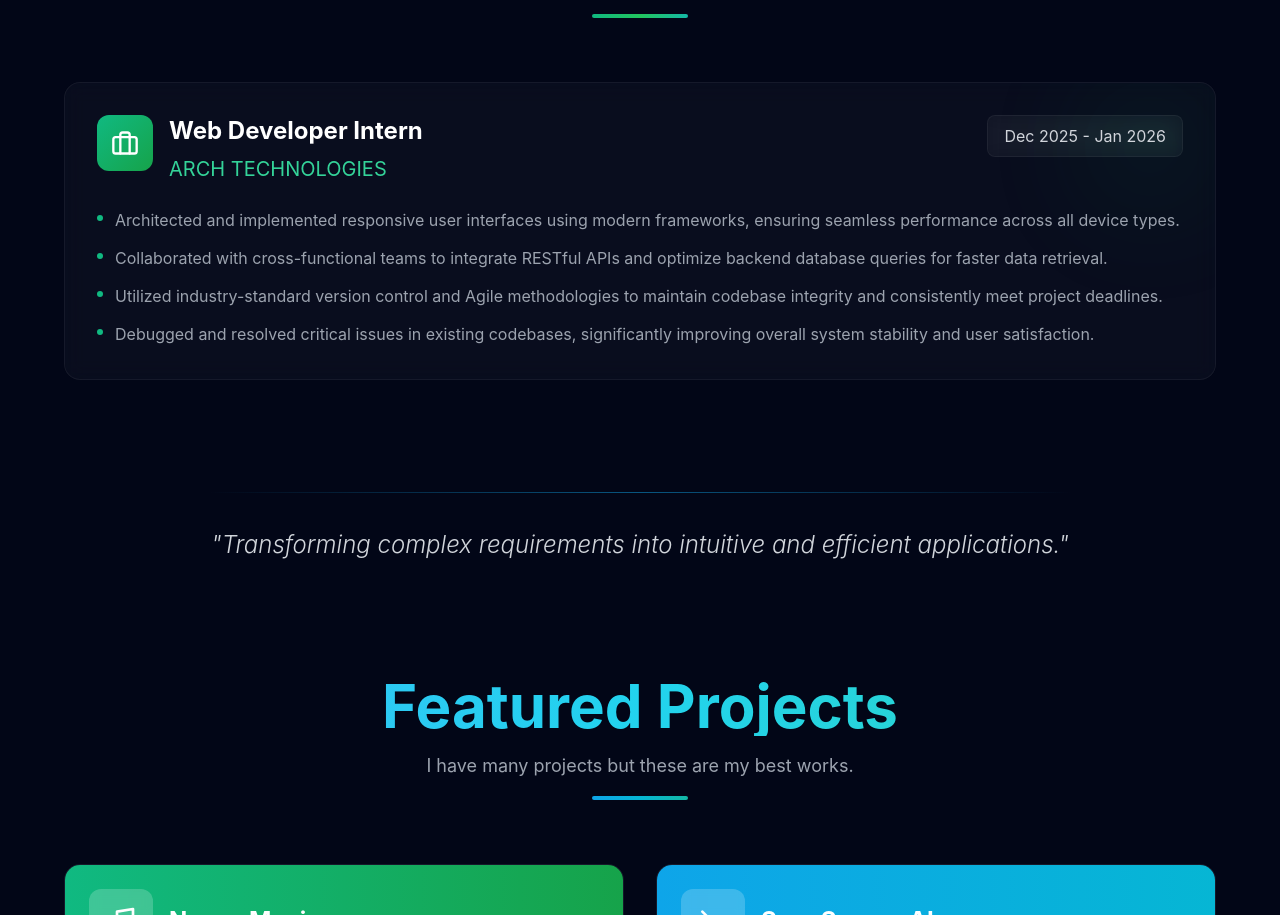
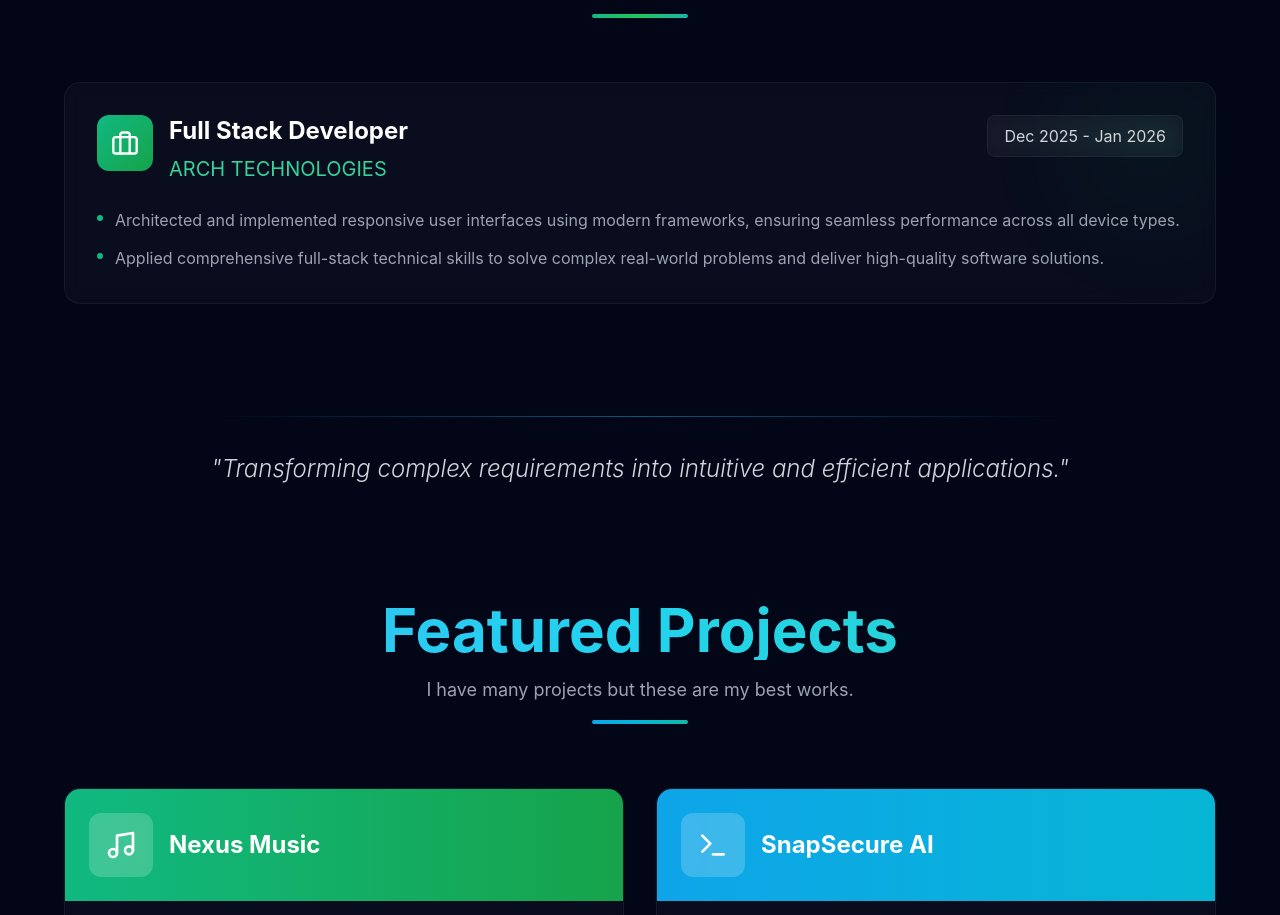
Before and after one commit to tayyaba13-02/portfolio, a React (Vite) app: page / in a window 1280 px wide. Shown: the part 2998-3913 px from the top of the page. Built offline with nearby package versions, Linux system fonts and the light colour scheme; the HTML template or start-up script is replaced by a standard one.

Commit message:
added experience

```diff
--- a/src/components/ExperienceSection.jsx
+++ b/src/components/ExperienceSection.jsx
@@ -8,14 +8,13 @@ import { Briefcase, Zap } from 'lucide-react';
 const ExperienceSection = () => {
     const experiences = [
         {
-            role: "Web Developer Intern",
+            role: "Full Stack Developer",
             company: "ARCH TECHNOLOGIES",
             duration: "Dec 2025 - Jan 2026",
             description: [
                 "Architected and implemented responsive user interfaces using modern frameworks, ensuring seamless performance across all device types.",
-                "Collaborated with cross-functional teams to integrate RESTful APIs and optimize backend database queries for faster data retrieval.",
-                "Utilized industry-standard version control and Agile methodologies to maintain codebase integrity and consistently meet project deadlines.",
-                "Debugged and resolved critical issues in existing codebases, significantly improving overall system stability and user satisfaction."
+
+                "Applied comprehensive full-stack technical skills to solve complex real-world problems and deliver high-quality software solutions."
             ],
             icon: <Briefcase size={28} />,
             gradient: "from-emerald-500 to-green-600",
```
